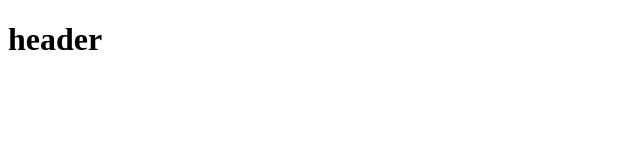
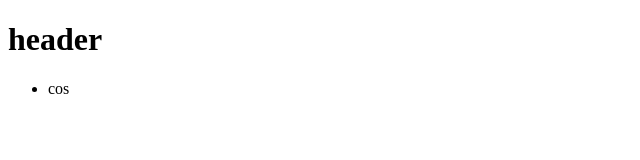
Before and after one commit to Basbassa/0.0, a plain HTML site: page index.html in a window 1280 px wide. Shown: the full height of the page, 0-640 px from the left. Drawn offline with Linux system fonts and the light colour scheme.

Commit message:
dodano liste z cos

```diff
--- a/index.html
+++ b/index.html
@@ -8,5 +8,8 @@
   </head>
   <body>
     <h1>header</h1>
+    <ul>
+      <li>cos</li>
+    </ul>
   </body>
 </html>
```
